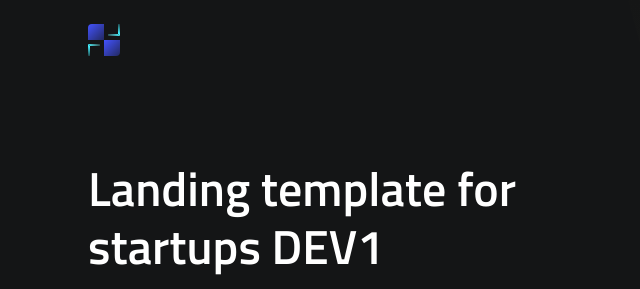
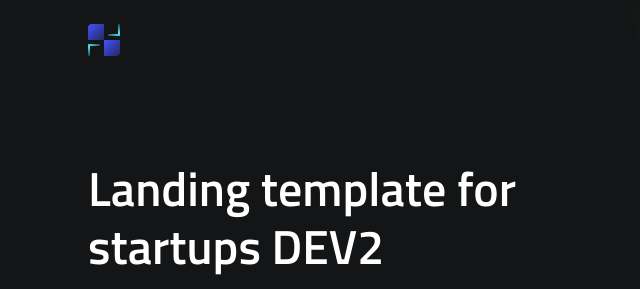
Before and after one commit to saingsab/labscicd, a plain HTML site: page webapp/index.html in a window 1280 px wide. Shown: the top 289 px of the page, 12-652 px from the left. Drawn offline with nearby package versions, Linux system fonts and the light colour scheme.

Commit message:
adding 2

```diff
--- a/webapp/index.html
+++ b/webapp/index.html
@@ -53,7 +53,7 @@
                 <div class="container">
                     <div class="hero-inner">
 						<div class="hero-copy">
-	                        <h1 class="hero-title mt-0 is-revealing">Landing template for startups DEV1</h1>
+	                        <h1 class="hero-title mt-0 is-revealing">Landing template for startups DEV2</h1>
 	                        <p class="hero-paragraph is-revealing">Our landing page template works on all devices, so you only have to set it up once, and get beautiful results forever.</p>
 							<div class="hero-form field field-grouped is-revealing">
 	                            <div class="control control-expanded">
```
Also changed, not shown: 1 other file.
